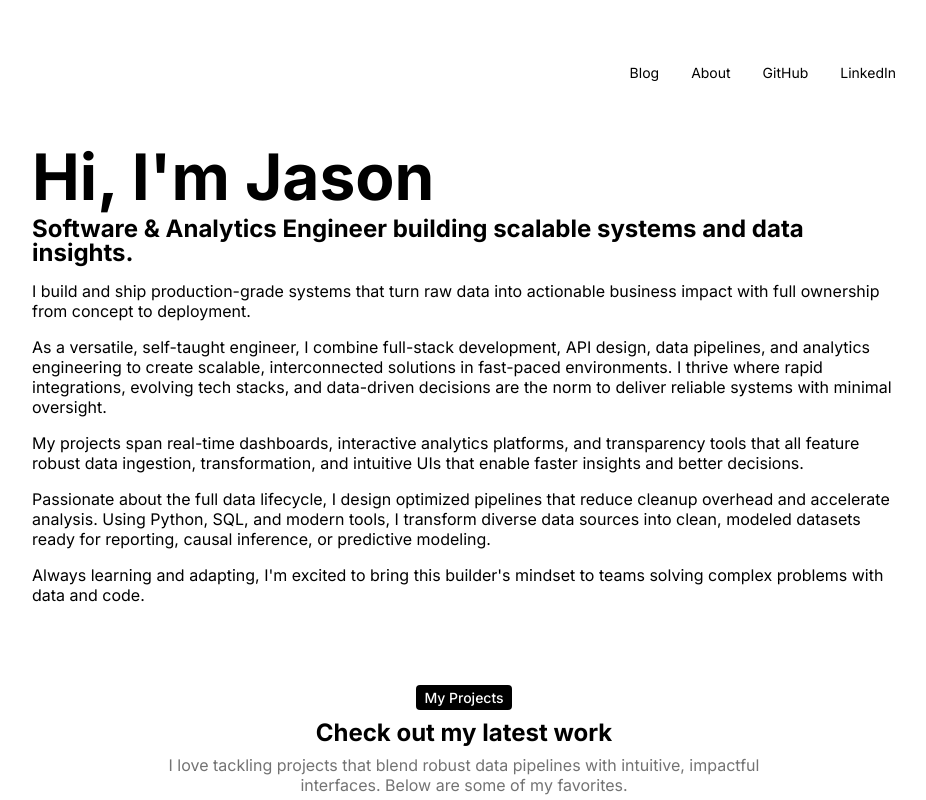
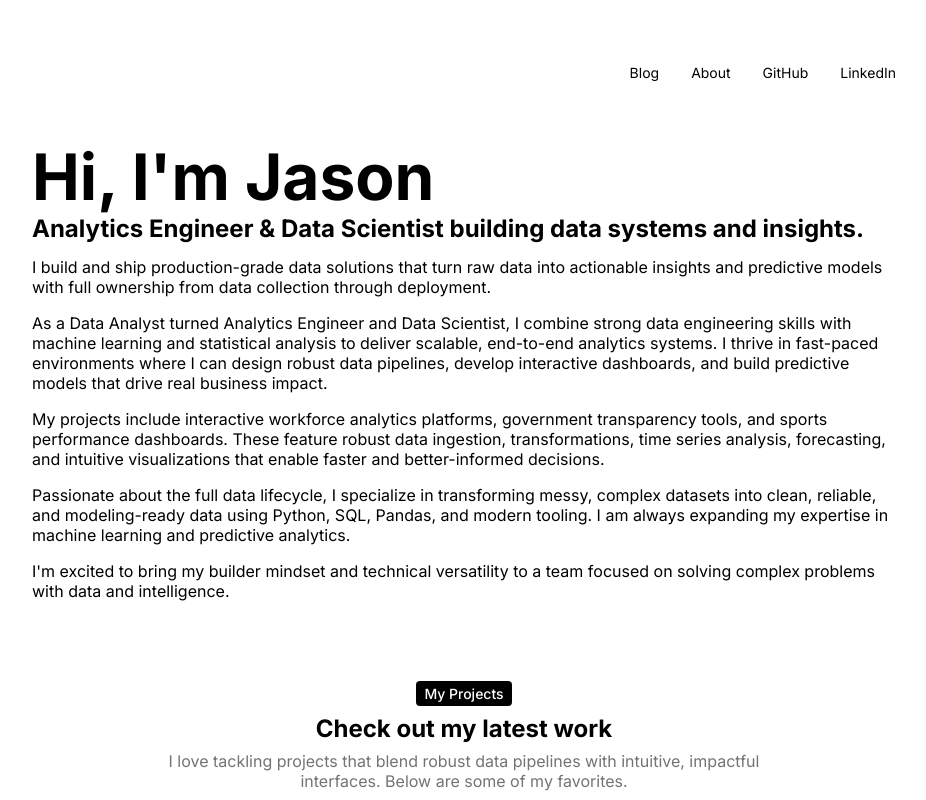
Before and after one commit to jasonniebauer/jasonniebauer.github.io, a React (Vite) app: page / in a window 1280 px wide. Both pictures are taken after a click on the element "Read more". Shown: the top 800 px of the page, without its empty margins (176-1102 px from the left). Built offline with nearby package versions, Linux system fonts and the light colour scheme.

Commit message:
Update about section

```diff
--- a/src/components/About.jsx
+++ b/src/components/About.jsx
@@ -4,16 +4,16 @@ const About = (props) => {
     return (
         <section id="about">
             <h1 className="title">Hi, I'm Jason</h1>
-            <h2 className="subtitle">Software & Analytics Engineer building scalable systems and data insights.</h2>
+            <h2 className="subtitle">Analytics Engineer & Data Scientist building data systems and insights.</h2>
             <div className="about-text">
-                <p>I build and ship production-grade systems that turn raw data into actionable business impact with full ownership from concept to deployment.
+                <p>I build and ship production-grade data solutions that turn raw data into actionable insights and predictive models with full ownership from data collection through deployment.
                     <span onClick={props.showAboutSection} className={`about-read-more-link ${props.isAboutSectionVisible ? '' : 'visible'}`}>Read more</span>
                 </p>
                 <div className={`about-read-more ${props.isAboutSectionVisible ? 'visible' : ''}`}>
-                    <p>As a versatile, self-taught engineer, I combine full-stack development, API design, data pipelines, and analytics engineering to create scalable, interconnected solutions in fast-paced environments. I thrive where rapid integrations, evolving tech stacks, and data-driven decisions are the norm to deliver reliable systems with minimal oversight.</p>
-                    <p>My projects span real-time dashboards, interactive analytics platforms, and transparency tools that all feature robust data ingestion, transformation, and intuitive UIs that enable faster insights and better decisions.</p>
-                    <p>Passionate about the full data lifecycle, I design optimized pipelines that reduce cleanup overhead and accelerate analysis. Using Python, SQL, and modern tools, I transform diverse data sources into clean, modeled datasets ready for reporting, causal inference, or predictive modeling.</p>
-                    <p>Always learning and adapting, I'm excited to bring this builder's mindset to teams solving complex problems with data and code.</p>
+                    <p>As a Data Analyst turned Analytics Engineer and Data Scientist, I combine strong data engineering skills with machine learning and statistical analysis to deliver scalable, end-to-end analytics systems. I thrive in fast-paced environments where I can design robust data pipelines, develop interactive dashboards, and build predictive models that drive real business impact.</p>
+                    <p>My projects include interactive workforce analytics platforms, government transparency tools, and sports performance dashboards. These feature robust data ingestion, transformations, time series analysis, forecasting, and intuitive visualizations that enable faster and better-informed decisions.</p>
+                    <p>Passionate about the full data lifecycle, I specialize in transforming messy, complex datasets into clean, reliable, and modeling-ready data using Python, SQL, Pandas, and modern tooling. I am always expanding my expertise in machine learning and predictive analytics.</p>
+                    <p>I'm excited to bring my builder mindset and technical versatility to a team focused on solving complex problems with data and intelligence.</p>
                 </div>
             </div>
         </section>
```
